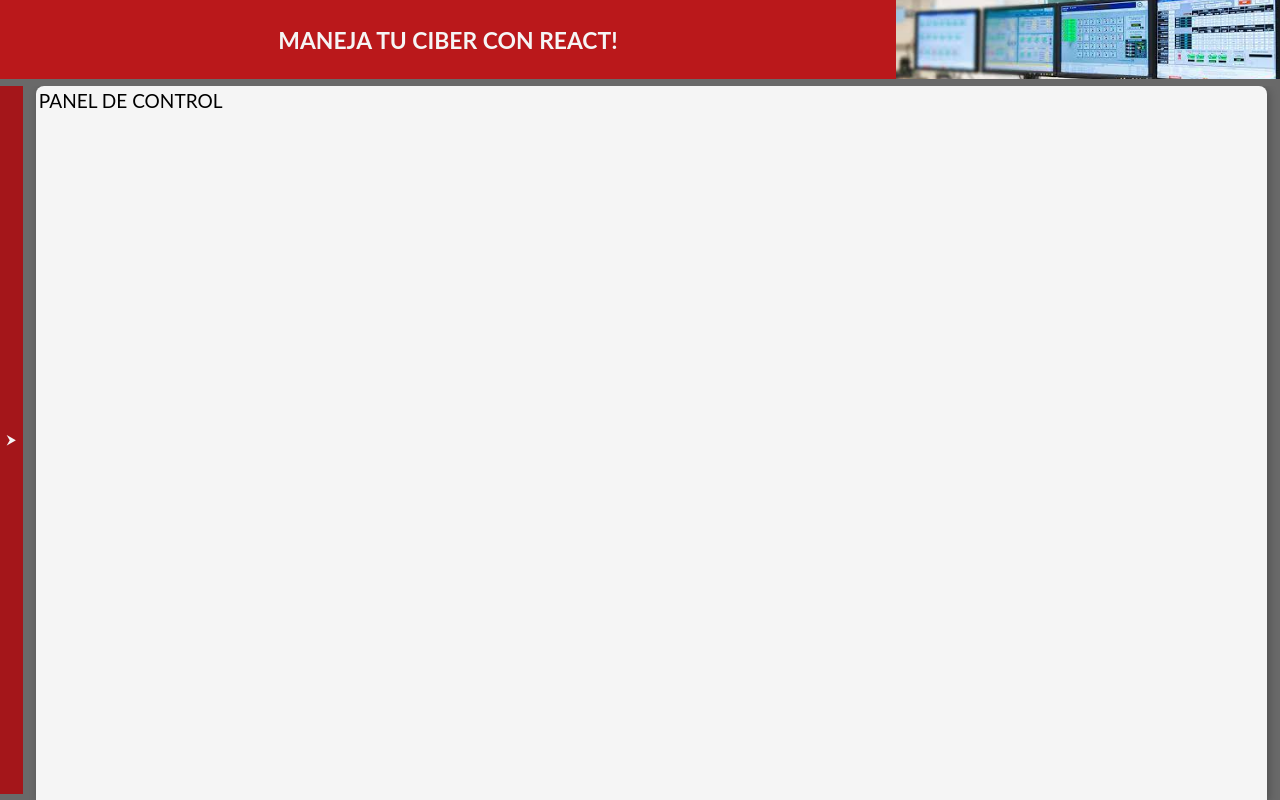
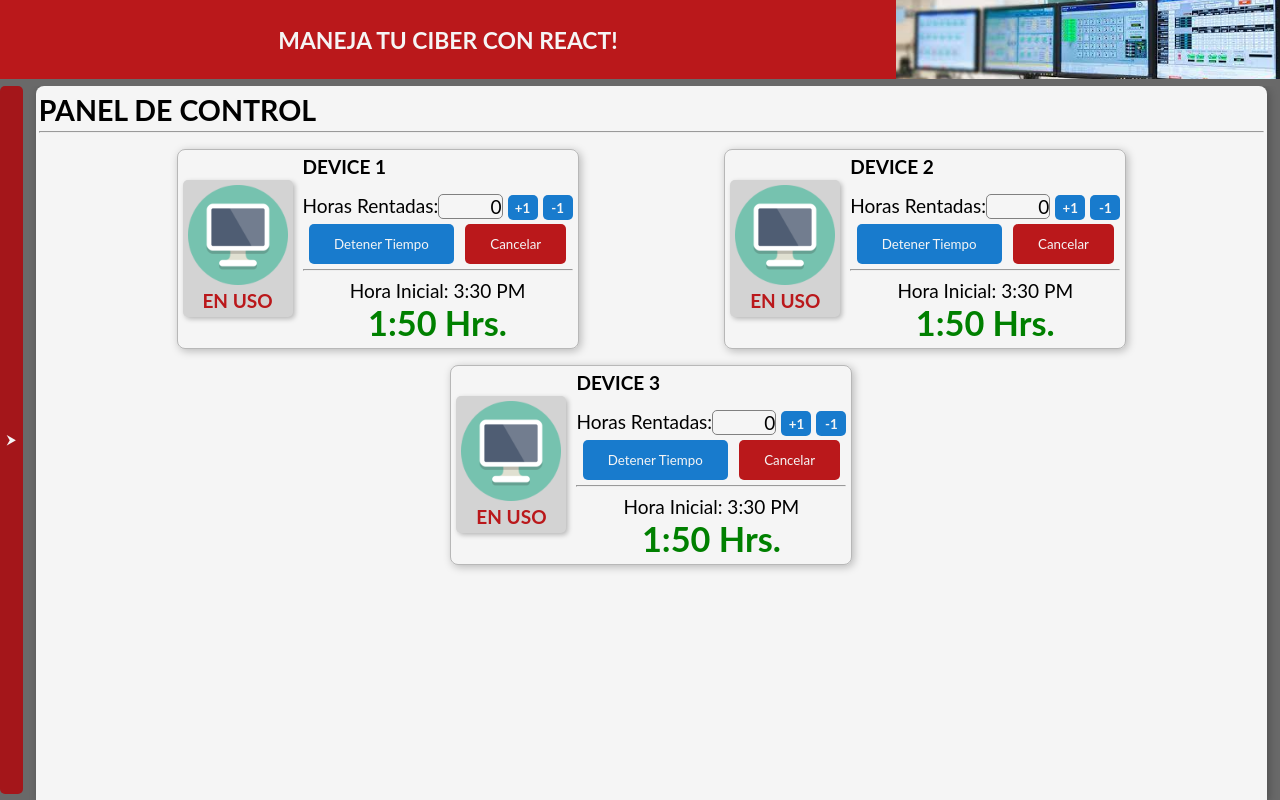
Before and after one commit to RaisedEel/react-ciber, a React (Create React App) app: page /panel in a window 1280 px wide. Built offline with nearby package versions, Linux system fonts and the light colour scheme.

Commit message:
Componentes del panel del control agregados. Wrapper para las paginas principales creado.  Estilos modificados para acomodar los nuevos componentes.

```diff
--- /dev/null
+++ b/src/components/devices/DeviceItem.js
@@ -0,0 +1,52 @@
+import { useState } from 'react';
+
+import classes from './DeviceItem.module.css';
+
+function DeviceItem(props) {
+  const [rentHours, setRentHours] = useState(0);
+
+  const addHoursHandler = () => {
+    setRentHours((prevHrs) => prevHrs + 1);
+  };
+
+  const removeHoursHandler = () => {
+    setRentHours((prevHrs) => {
+      if (prevHrs === 0) {
+        return 0;
+      }
+      return prevHrs - 1;
+    });
+  };
+
+  return (
+    <div className={classes.device}>
+      <div className={classes.badge}>
+        <img src='assets/device.png' alt={props.name} />
+        <p>EN USO</p>
+      </div>
+      <div className={classes.content}>
+        <h4>{props.name}</h4>
+
+        <div className={classes.input}>
+          Horas Rentadas:<span>{rentHours}</span>
+          <div className={classes['input-actions']}>
+            <button onClick={addHoursHandler}>+1</button>
+            <button onClick={removeHoursHandler}>-1</button>
+          </div>
+        </div>
+
+        <div className={classes.actions}>
+          <button>Detener Tiempo</button>{' '}
+          <button className={classes['red-button']}>Cancelar</button>
+        </div>
+        <hr />
+        <div className={classes['rent-info']}>
+          <p>Hora Inicial: 3:30 PM</p>
+          <p className={classes.timer}>1:50 Hrs.</p>
+        </div>
+      </div>
+    </div>
+  );
+}
+
+export default DeviceItem;
--- /dev/null
+++ b/src/components/devices/DeviceItem.module.css
@@ -0,0 +1,80 @@
+.device {
+  width: 400px;
+  display: flex;
+  align-items: center;
+  border: 1px solid rgba(0, 0, 0, 0.25);
+  border-radius: 8px;
+  box-shadow: 2px 2px 8px rgba(0, 0, 0, 0.25);
+  margin: 8px;
+}
+
+.device h4 {
+  margin-bottom: 2vh;
+}
+
+.badge {
+  margin: 5px;
+  padding: 5px;
+  background-color: lightgray;
+  box-shadow: 2px 2px 5px rgba(0, 0, 0, 0.25);
+  border-radius: 5px;
+}
+
+.badge img {
+  height: 100px;
+}
+
+.badge p {
+  color: #ba181b;
+  font-weight: 700;
+  text-align: center;
+}
+
+.content {
+  flex: 1;
+  margin: 5px;
+}
+
+.input {
+  display: flex;
+}
+
+.input span {
+  flex: 1;
+  border: 1px solid gray;
+  text-align: right;
+  border-radius: 5px;
+}
+
+.input-actions button {
+  width: 30px;
+  height: 100%;
+  margin-left: 5px;
+  font-weight: 700;
+}
+
+.actions {
+  display: flex;
+  justify-content: space-evenly;
+}
+
+.actions button {
+  height: 40px;
+  margin: 5px;
+  padding: 5px 25px;
+}
+
+button.red-button {
+  background-color: #ba181b;
+}
+
+.rent-info {
+  text-align: center;
+}
+
+.timer {
+  color: green;
+  font-size: 1.8rem;
+  font-weight: 700;
+  width: 100%;
+}
--- /dev/null
+++ b/src/components/devices/DeviceList.module.css
@@ -0,0 +1,5 @@
+.list {
+  display: flex;
+  flex-wrap: wrap;
+  justify-content: space-evenly;
+}
--- /dev/null
+++ b/src/components/devices/DevicesList.js
@@ -0,0 +1,14 @@
+import DeviceItem from './DeviceItem';
+import classes from './DeviceList.module.css';
+
+function DeviceList(props) {
+  return (
+    <div className={classes.list}>
+      {props.devices.map((device) => (
+        <DeviceItem key={device.name} name={device.name} />
+      ))}
+    </div>
+  );
+}
+
+export default DeviceList;
--- a/src/components/layout/Layout.js
+++ b/src/components/layout/Layout.js
@@ -21,7 +21,9 @@ function Layout(props) {
           </button>
         </div>
         {!hideMenu && <MainMenu />}
-        <main className={classes.main}>{props.children}</main>
+        <main className={classes.main}>
+          {props.children}
+        </main>
       </div>
     </div>
   );
--- a/src/components/layout/Layout.module.css
+++ b/src/components/layout/Layout.module.css
@@ -16,7 +16,7 @@
 .main {
   width: 100%;
   margin: 0 1%;
-  overflow: auto;
+  overflow: hidden;
   background-color: whitesmoke;
   color: black;
   border-radius: 8px 8px 0 0;
--- /dev/null
+++ b/src/components/wrappers/MainWrapper.js
@@ -0,0 +1,13 @@
+import classes from './MainWrapper.module.css';
+
+function MainContentWrapper(props) {
+  return (
+    <div className={classes.wrapper}>
+      <h2 className={classes.title}>{props.title}</h2>
+      <hr />
+      {props.children}
+    </div>
+  );
+}
+
+export default MainContentWrapper;
--- /dev/null
+++ b/src/components/wrappers/MainWrapper.module.css
@@ -0,0 +1,12 @@
+.wrapper {
+  height: 100%;
+  overflow: auto;
+}
+
+.title {
+  margin: 0.5vh 0;
+}
+
+.wrapper hr {
+  margin-bottom: 1vh;
+}
--- a/src/index.css
+++ b/src/index.css
@@ -21,5 +21,16 @@ a {
 }
 
 a:hover {
-  color: #339cff !important;
+  color: #187bcd !important;
 }
+
+button {
+  color: whitesmoke;
+  background-color: #187bcd;
+  border: none;
+  border-radius: 5px;
+}
+
+button:hover {
+  filter: brightness(85%);
+}
--- a/src/pages/PanelPage.js
+++ b/src/pages/PanelPage.js
@@ -1,5 +1,14 @@
+import DeviceList from '../components/devices/DevicesList';
+import MainContentWrapper from '../components/wrappers/MainWrapper';
+
+const DUMMY_DEVICES = [{name: 'DEVICE 1'}, {name: 'DEVICE 2'}, {name: 'DEVICE 3'}]
+
 function PanelPage() {
-  return <div>PANEL DE CONTROL</div>;
+  return (
+    <MainContentWrapper title='PANEL DE CONTROL'>
+      <DeviceList devices = {DUMMY_DEVICES} />
+    </MainContentWrapper>
+  );
 }
 
 export default PanelPage;
```
Also changed, not shown: public/assets/device.png (added).
